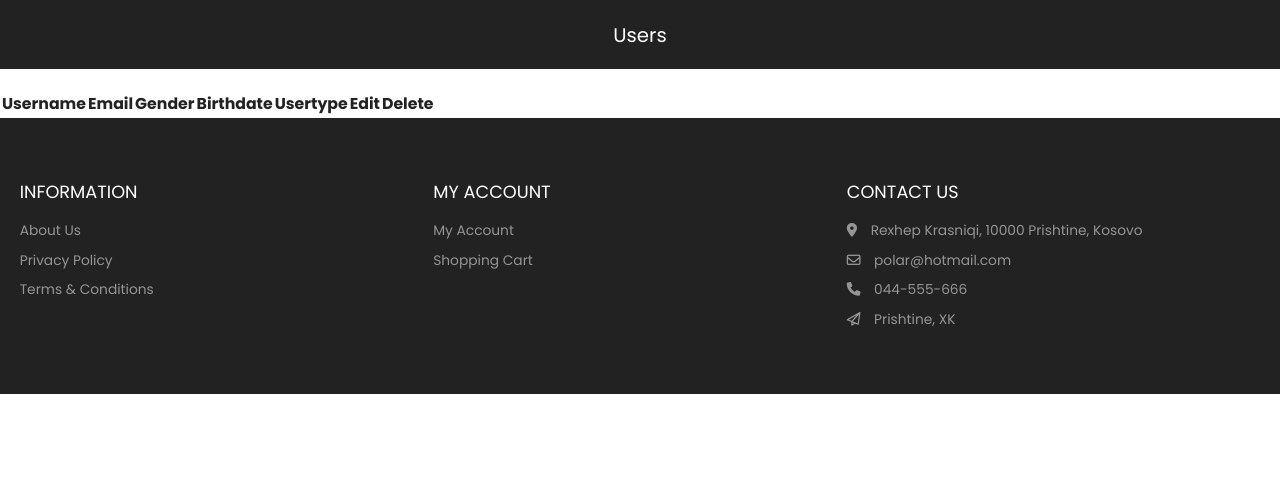
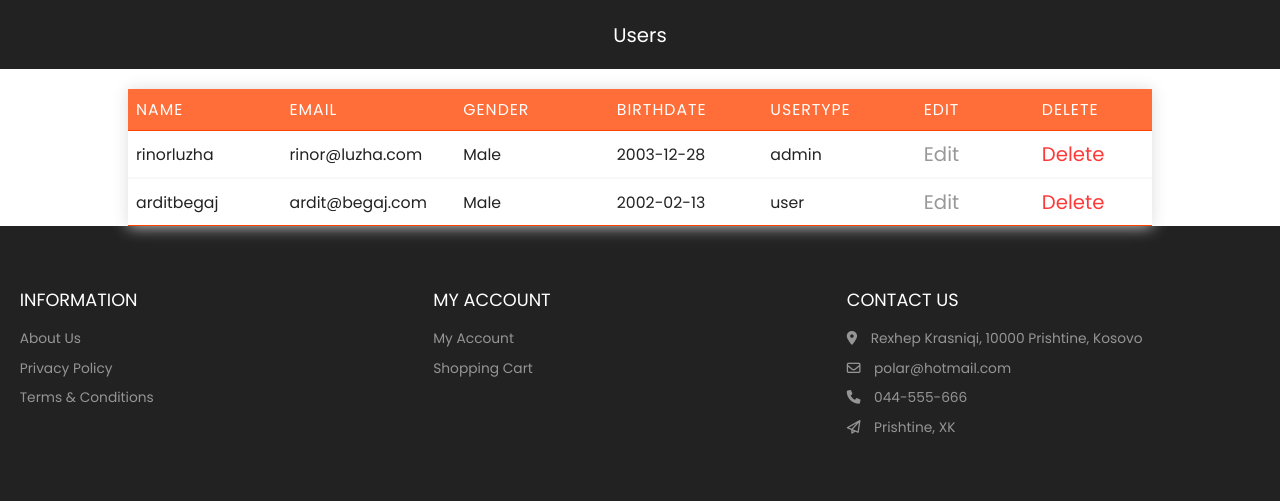
Before and after one commit to Rinor-Luzha/WebProject, a PHP site: page /index.php?page=users in a window 1280 px wide. Shown: the part 75-576 px from the top of the page. Run offline with PHP 8.4, Linux system fonts and the light colour scheme; a user stored in the database is signed in; data comes from the database, SQL or seed files in the repository; lists and menus that the app fills with data are empty; some libraries are stand-ins or nearby versions.

Commit message:
added users browser page

```diff
--- /dev/null
+++ b/css/usersAdminStyle.css
@@ -0,0 +1,163 @@
+.wrapper {
+    display: flex;
+    justify-content: center;
+    align-items: center;
+    flex-direction: column;
+}
+
+.add-button {
+    text-align: center;
+    margin-top: 0;
+    margin-bottom: 20px;
+    width: 180px;
+    padding: 0.7rem 1rem;
+    border: none;
+    color: white;
+    font-weight: 700;
+    font-size: 1.5rem;
+    border-radius: 15px 5px;
+    background-color: rgb(56, 204, 101);
+    transition: all 200ms ease-in-out;
+}
+
+.add-button:hover {
+    background-color: rgb(46, 138, 73);
+    cursor: pointer;
+}
+
+.add-button span {
+    padding: 0 10px;
+}
+
+.icon {
+    font-size: 1.6rem;
+}
+
+table {
+    border-collapse: collapse;
+    width: 80%;
+    margin: 0 auto;
+    box-shadow: 0px 0px 15px #ddd;
+}
+
+td.user-image {
+    width: 20%;
+}
+
+td.user-field {
+    width: 13%;
+}
+
+a.edit-link,
+a.delete-link {
+    font-size: 2rem;
+    text-decoration: none;
+    color: rgb(152, 152, 152);
+    transition: all 0.3s ease;
+}
+
+a.delete-link {
+    color: #ff3838;
+
+}
+
+a.edit-link:hover,
+a.delete-link:hover {
+    color: #050505;
+    transform: scale(1.1);
+}
+
+img.user-img {
+    width: 90%;
+    max-height: 200px;
+    height: auto;
+}
+
+td.action-column {
+    width: 10%;
+}
+
+th {
+    background-color: #ff6d38;
+    padding: 1rem;
+    text-align: left;
+    font-weight: normal;
+    text-transform: uppercase;
+    letter-spacing: 1px;
+    color: white;
+    border-bottom: 1px solid #ff4400;
+}
+
+.head-row {
+    background-color: #ff6d38;
+}
+
+th,
+td {
+    padding: 8px;
+    text-align: left;
+}
+
+.user-row {
+    border-bottom: 2px #f8f8f8 solid;
+}
+
+tbody tr:last-of-type {
+    border-bottom: 1px solid #ff4400;
+
+}
+
+@media only screen and (max-width: 768px) {
+    td.user-image {
+        width: 30%;
+    }
+
+    .user-description-field {
+        font-size: 1.4rem;
+    }
+
+    td.user-description {
+        width: 40%;
+    }
+
+}
+
+@media only screen and (max-width: 590px) {
+    table {
+        width: 100%;
+    }
+
+
+    a.edit-link,
+    a.delete-link {
+        font-size: 1.7rem;
+    }
+
+    .user-description-field {
+        font-size: 1.3rem;
+    }
+
+    .wrapper {
+        margin: 50px 0;
+    }
+
+    thead {
+        display: none;
+    }
+
+    tr:nth-of-type(2n) {
+        background-color: #f2f2f2;
+    }
+
+    tr td:first-child {
+        background: #f2f2f2;
+        font-weight: bold;
+    }
+
+    tr td:first-child:before {
+        content: attr(data-label);
+        float: left;
+        text-transform: uppercase;
+        font-weight: bold;
+    }
+}
--- a/views/users.php
+++ b/views/users.php
@@ -2,6 +2,7 @@
 <link rel="stylesheet" href="css/footerStyle.css" />
 <link rel="stylesheet" href="css/headersStyle.css" />
 <link rel="stylesheet" href="css/productStyle.css" />
+<link rel="stylesheet" href="css/usersAdminStyle.css" />
 
 </head>
 
@@ -24,7 +25,7 @@
             <table class="styled-table">
                 <thead>
                     <tr class="head-row">
-                        <th>Username</th>
+                        <th>Name</th>
                         <th>Email</th>
                         <th>Gender</th>
                         <th>Birthdate</th>
@@ -36,9 +37,30 @@
                 <tbody>
                     <?php
                     foreach ($users as $key => $value) {
-                        echo ''; // tabla me (name + lastname), email, gender, birthdate, usertype, edit and delete button
-                        // edit -> munesh me bo admin user and edit all his other fields
-
+                        echo '
+                            <tr class="user-row">
+                                <td class="user-field">
+                                    <p class="user-field">' . $value['name'] . $value['surname'] . '</p>
+                                </td>
+                                <td class="user-field">
+                                    <p class="user-field">' . $value['email'] . '</p>
+                                </td>
+                                <td class="user-field">
+                                    <p class="user-field">' . (($value['gender'] == 'M') ? ('Male') : ('Female') ). '</p>
+                                </td>
+                                <td class="user-field">
+                                    <p class="user-field">' . $value['birthdate'] . '</p>
+                                </td>
+                                <td class="user-field">
+                                    <p class="user-field">' . $value['usertype'] . '</p>
+                                </td>
+                                <td class="action-column">
+                                    <a class="edit-link" href="index.php?page=editUser&id=' . $value['id'] . '">Edit</a>
+                                </td>
+                                <td class="action-column">
+                                    <a class="delete-link" href="index.php?page=deleteUser&id=' . $value['id'] . '">Delete</a>
+                                </td>
+                            </tr>';
                     }
                     ?>
                 </tbody>
```
